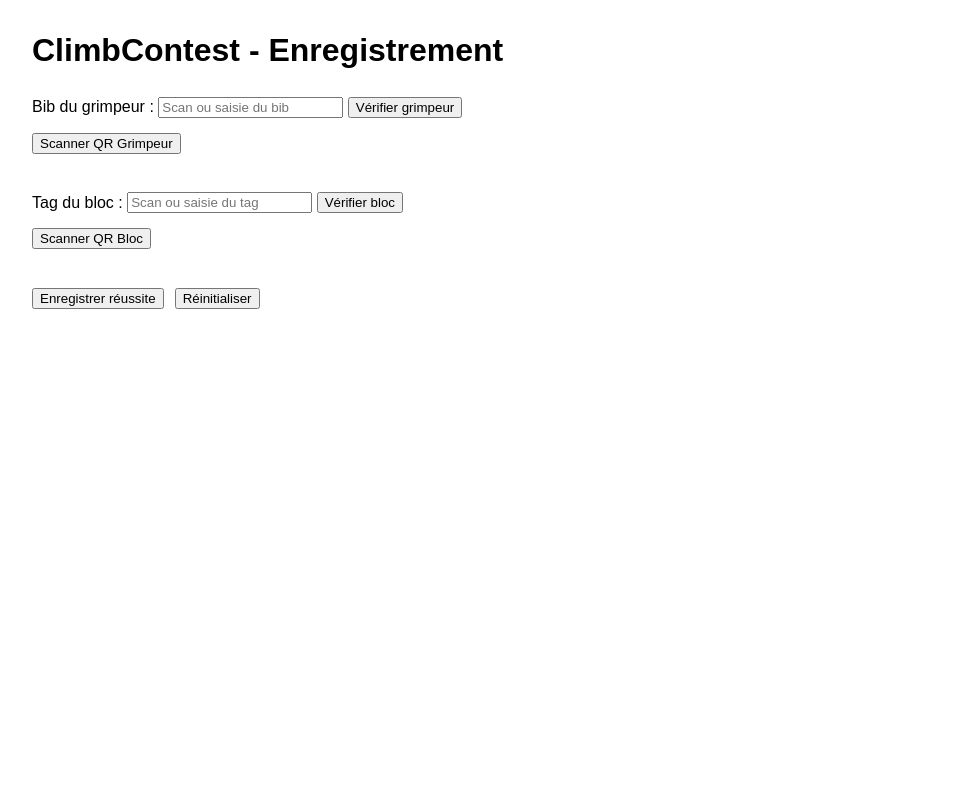
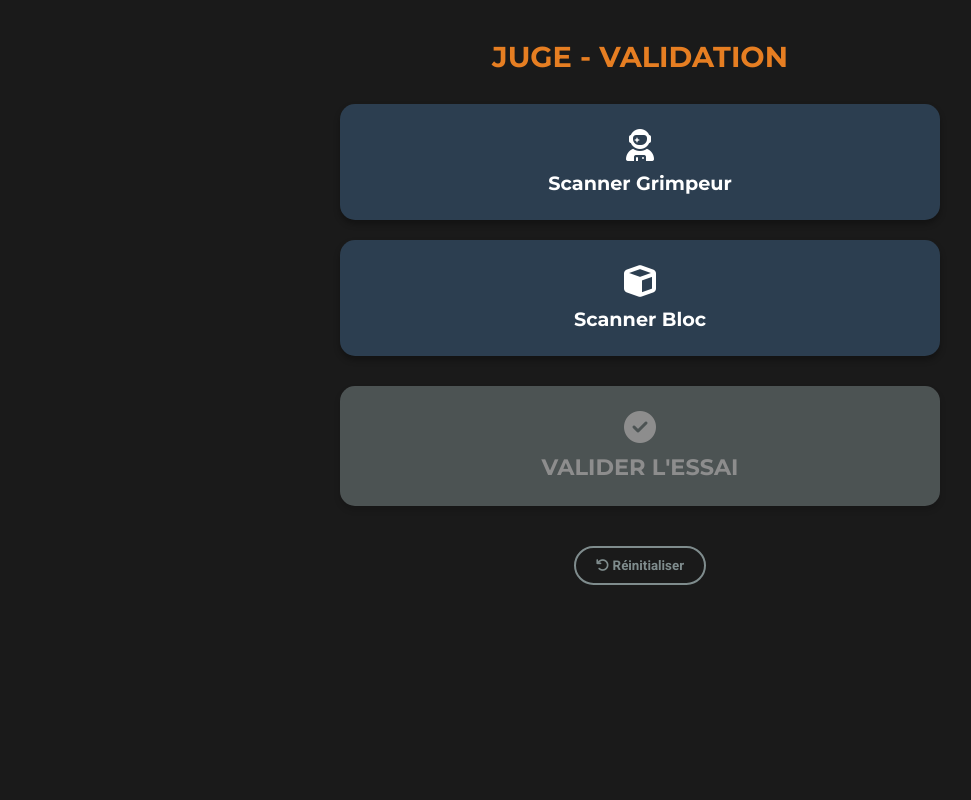
Before and after one commit to computingify/climbContestServer, a Flask app: page / in a window 1280 px wide. Shown: the whole page, without its empty margins (0-971 px from the left). Run offline with Flask 3, Linux system fonts and the light colour scheme.

Commit message:
Refactor index page to be modern

```diff
--- a/climb_contest/static/index.css
+++ b/climb_contest/static/index.css
@@ -1,15 +1,203 @@
+:root {
+    --bg-color: #1a1a1a;
+    --card-bg: #2c3e50;
+    --text-main: #ecf0f1;
+    --accent: #e67e22; /* Orange ClimbContest */
+    --success: #27ae60;
+    --error: #c0392b;
+    --neutral: #7f8c8d;
+    --font-heading: 'Montserrat', sans-serif;
+    --font-body: 'Roboto', sans-serif;
+}
+
 body {
-    font-family: Arial, sans-serif;
-    margin: 2em;
+    background-color: var(--bg-color);
+    color: var(--text-main);
+    font-family: var(--font-body);
+    margin: 0;
+    padding: 0;
+    display: flex;
+    justify-content: center;
+    min-height: 100vh;
 }
-.section {
-    margin-bottom: 2em;
+
+[v-cloak] { display: none; }
+
+#app {
+    width: 100%;
+    max-width: 600px; /* Format mobile */
+    padding: 20px;
+    display: flex;
+    flex-direction: column;
+    align-items: center;
 }
-.error {
-    color: red;
-    margin-top: 0.5em;
+
+header h1 {
+    font-family: var(--font-heading);
+    color: var(--accent);
+    text-transform: uppercase;
+    font-size: 1.8rem;
+    margin-bottom: 30px;
+    text-align: center;
 }
-button {
-    margin-top: 0.5em;
-    margin-right: 0.5em;
+
+.container {
+    width: 100%;
+    display: flex;
+    flex-direction: column;
+    gap: 20px;
 }
+
+/* --- Boutons Principaux --- */
+.action-btn {
+    width: 100%;
+    padding: 25px;
+    border: none;
+    border-radius: 15px;
+    color: white;
+    font-family: var(--font-heading);
+    font-size: 1.2rem;
+    cursor: pointer;
+    transition: all 0.3s ease;
+    display: flex;
+    flex-direction: column;
+    align-items: center;
+    justify-content: center;
+    box-shadow: 0 4px 6px rgba(0,0,0,0.3);
+    position: relative;
+    overflow: hidden;
+}
+
+.action-btn i {
+    font-size: 2rem;
+    margin-bottom: 10px;
+}
+
+.btn-subtext {
+    font-family: var(--font-body);
+    font-size: 0.9rem;
+    font-weight: 300;
+    margin-top: 5px;
+    opacity: 0.9;
+}
+
+/* États des boutons */
+.status-default {
+    background-color: var(--card-bg);
+}
+
+.status-success {
+    background-color: var(--success);
+    transform: scale(1.02);
+}
+
+.status-error {
+    background-color: var(--error);
+    animation: shake 0.5s;
+}
+
+/* Bouton Valider Spécifique */
+.validate-btn {
+    margin-top: 10px;
+    font-size: 1.4rem;
+    text-transform: uppercase;
+}
+.validate-btn:disabled {
+    opacity: 0.5;
+    cursor: not-allowed;
+    background-color: var(--neutral);
+}
+
+/* Bouton Reset */
+.reset-btn {
+    margin-top: 20px;
+    background: transparent;
+    border: 2px solid var(--neutral);
+    color: var(--neutral);
+    padding: 10px 20px;
+    border-radius: 50px;
+    font-family: var(--font-body);
+    font-weight: bold;
+    cursor: pointer;
+    align-self: center;
+    transition: 0.3s;
+}
+
+.reset-btn:hover {
+    border-color: var(--text-main);
+    color: var(--text-main);
+}
+
+.global-error {
+    color: var(--error);
+    text-align: center;
+    margin-top: 10px;
+    font-weight: bold;
+}
+
+/* --- Scanner Plein Écran --- */
+.scanner-overlay {
+    position: fixed;
+    top: 0;
+    left: 0;
+    width: 100%;
+    height: 100%;
+    background-color: black;
+    z-index: 1000;
+    display: flex;
+    flex-direction: column;
+}
+
+.scanner-header {
+    position: absolute;
+    top: 0;
+    left: 0;
+    width: 100%;
+    padding: 20px;
+    background: rgba(0,0,0,0.6);
+    display: flex;
+    justify-content: space-between;
+    align-items: center;
+    z-index: 1001;
+    box-sizing: border-box;
+}
+
+.scanner-header h2 {
+    color: white;
+    margin: 0;
+    font-size: 1.2rem;
+}
+
+.close-scan {
+    background: var(--error);
+    border: none;
+    color: white;
+    padding: 8px 15px;
+    border-radius: 5px;
+    font-weight: bold;
+}
+
+#qr-reader {
+    width: 100%;
+    height: 100%;
+    object-fit: cover;
+}
+
+.scanner-instructions {
+    position: absolute;
+    bottom: 50px;
+    width: 100%;
+    text-align: center;
+    color: white;
+    font-size: 1.1rem;
+    text-shadow: 0 2px 4px rgba(0,0,0,0.8);
+    pointer-events: none;
+}
+
+@keyframes shake {
+  0% { transform: translateX(0); }
+  25% { transform: translateX(-5px); }
+  50% { transform: translateX(5px); }
+  75% { transform: translateX(-5px); }
+  100% { transform: translateX(0); }
+}
--- a/climb_contest/static/index.js
+++ b/climb_contest/static/index.js
@@ -1,172 +1,192 @@
-let savedClimberBib = null;
-let savedBlocTag = null;
+const { createApp } = Vue;
 
-function checkClimber() {
-    // Ouvre la caméra et scanne le QRCode pour le grimpeur
-    startQrScanAndSend('climberInput', '/api/v2/contest/climber/name', (success, message, value) => {
-        if (success) {
-            savedClimberBib = value;
-        } else {
-            savedClimberBib = null;
-            document.getElementById('climberError').textContent = message || 'Erreur inconnue';
+createApp({
+    // Utilisation de [[ ]] pour ne pas entrer en conflit avec Flask Jinja2 si besoin
+    compilerOptions: {
+        delimiters: ['[[', ']]']
+    },
+    data() {
+        return {
+            // climber & bloc states: 'default', 'success', 'error'
+            climberState: 'default',
+            blocState: 'default',
+            validateState: 'default',
+
+            savedClimberBib: null,
+            savedBlocTag: null,
+
+            globalError: "",
+
+            // Scanner logic
+            qrVisible: false,
+            scanTarget: null, // 'climber' ou 'bloc'
+            html5QrcodeScanner: null
+        };
+    },
+    computed: {
+        climberStatusClass() {
+            return `status-${this.climberState}`;
+        },
+        blocStatusClass() {
+            return `status-${this.blocState}`;
+        },
+        validateStatusClass() {
+            return `status-${this.validateState}`;
+        },
+        climberLabel() {
+            if (this.climberState === 'success') return "Grimpeur OK";
+            if (this.climberState === 'error') return "Inconnu";
+            return "Scanner Grimpeur";
+        },
+        blocLabel() {
+            if (this.blocState === 'success') return "Bloc OK";
+            if (this.blocState === 'error') return "Inconnu";
+            return "Scanner Bloc";
+        },
+        canValidate() {
+            // Le bouton valider n'est cliquable que si on a les deux infos valides
+            return (this.climberState === 'success' && this.blocState === 'success' && this.validateState !== 'success');
         }
-    });
-}
+    },
+    methods: {
+        // --- API Helper ---
+        async apiPost(url, body) {
+            try {
+                const res = await fetch(url, {
+                    method: "POST",
+                    headers: {'Content-Type': 'application/json'},
+                    body: JSON.stringify(body)
+                });
+                if (!res.ok) throw new Error(`HTTP ${res.status}`);
+                return await res.json();
+            } catch (err) {
+                console.error(err);
+                return { success: false, message: "Erreur de connexion serveur" };
+            }
+        },
 
-function checkBloc() {
-    // Ouvre la caméra et scanne le QRCode pour le bloc
-    startQrScanAndSend('blocInput', '/api/v2/contest/bloc/name', (success, message, value) => {
-        if (success) {
-            savedBlocTag = value;
-        } else {
-            savedBlocTag = null;
-            document.getElementById('blocError').textContent = message || 'Erreur inconnue';
-        }
-    });
-}
+        // --- Logique Grimpeur ---
+        async verifyClimber(bib) {
+            // Reset état temporaire
+            this.climberState = 'default';
 
-// Fonction qui ouvre la caméra, scanne le QRCode, puis envoie la donnée à l'API
-function startQrScanAndSend(targetInputId, apiUrl, callback) {
-    currentScanTarget = targetInputId;
-    const qrRegion = document.getElementById('qr-region');
-    qrRegion.style.display = 'block';
+            const res = await this.apiPost('/api/v2/contest/climber/name', { id: bib });
 
-    if (!qrScanner) {
-        qrScanner = new Html5Qrcode("qr-reader");
-    }
-    qrScanner.start(
-        { facingMode: "environment" },
-        {
-            fps: 10,
-            qrbox: 250
+            if (res.success) {
+                this.savedClimberBib = bib;
+                this.climberState = 'success';
+                this.globalError = "";
+            } else {
+                this.savedClimberBib = null;
+                this.climberState = 'error';
+                // On peut afficher l'erreur spécifique si besoin
+                // this.globalError = res.message;
+            }
         },
-        qrCodeMessage => {
-            document.getElementById(targetInputId).value = qrCodeMessage;
-            stopQrScan();
-            // Envoie la donnée scannée à l'API correspondante
-            fetch(apiUrl, {
-                method: 'POST',
-                headers: {'Content-Type': 'application/json'},
-                body: JSON.stringify({id: qrCodeMessage})
-            })
-            .then(res => res.json().then(data => ({status: res.status, body: data})))
-            .then(({status, body}) => {
-                if (body.success) {
-                    callback(true, null, qrCodeMessage);
-                } else {
-                    callback(false, body.message, null);
-                }
-            })
-            .catch(() => {
-                callback(false, 'Erreur réseau', null);
+
+        // --- Logique Bloc ---
+        async verifyBloc(tag) {
+            this.blocState = 'default';
+
+            const res = await this.apiPost('/api/v2/contest/bloc/name', { id: tag });
+
+            if (res.success) {
+                this.savedBlocTag = tag;
+                this.blocState = 'success';
+                this.globalError = "";
+            } else {
+                this.savedBlocTag = null;
+                this.blocState = 'error';
+            }
+        },
+
+        // --- Validation Finale ---
+        async sendSuccess() {
+            if (!this.canValidate) return;
+
+            // Appel API
+            const res = await this.apiPost('/api/v2/contest/success', {
+                bib: this.savedClimberBib,
+                bloc: this.savedBlocTag
+            });
+
+            if (res.success) {
+                // 1. Bouton passe au vert
+                this.validateState = 'success';
+
+                // 2. Timer de 1.5 secondes
+                setTimeout(() => {
+                    // 3. Reset total
+                    this.resetAll();
+                }, 1500);
+            } else {
+                // Erreur serveur
+                this.validateState = 'error';
+                this.globalError = res.message || "Erreur lors de la validation";
+
+                // On repasse en gris après un court délai pour permettre de réessayer
+                setTimeout(() => {
+                    this.validateState = 'default';
+                }, 2000);
+            }
+        },
+
+        // --- Reset ---
+        resetAll() {
+            this.climberState = 'default';
+            this.blocState = 'default';
+            this.validateState = 'default';
+            this.savedClimberBib = null;
+            this.savedBlocTag = null;
+            this.globalError = "";
+            this.scanTarget = null;
+        },
+
+        // --- Scanner Logic ---
+        startScan(target) {
+            this.scanTarget = target;
+            this.qrVisible = true;
+
+            // Attendre que le DOM se mette à jour pour que la div #qr-reader existe
+            this.$nextTick(() => {
+                const html5QrCode = new Html5Qrcode("qr-reader");
+                this.html5QrcodeScanner = html5QrCode;
+
+                const config = { fps: 10, qrbox: { width: 250, height: 250 } };
+
+                // Préférer la caméra arrière (environment)
+                html5QrCode.start({ facingMode: "environment" }, config, this.onScanSuccess)
+                .catch(err => {
+                    this.globalError = "Impossible d'accéder à la caméra.";
+                    this.qrVisible = false;
+                });
             });
         },
-        errorMessage => {
-            // ignore scan errors
+
+        onScanSuccess(decodedText, decodedResult) {
+            // Arrêter le scan
+            this.stopScan().then(() => {
+                // Traiter le résultat
+                if (this.scanTarget === 'climber') {
+                    this.verifyClimber(decodedText);
+                } else if (this.scanTarget === 'bloc') {
+                    this.verifyBloc(decodedText);
+                }
+            });
+        },
+
+        async stopScan() {
+            if (this.html5QrcodeScanner) {
+                try {
+                    await this.html5QrcodeScanner.stop();
+                    this.html5QrcodeScanner.clear();
+                } catch (e) {
+                    console.log("Erreur stop scan", e);
+                }
+                this.html5QrcodeScanner = null;
+            }
+            this.qrVisible = false;
+            this.scanTarget = null;
         }
-    ).catch(err => {
-        document.getElementById('qr-error').textContent = "Erreur caméra : " + err;
-    });
-}
-
-function sendSuccess() {
-    document.getElementById('successError').textContent = '';
-    if (!savedClimberBib || !savedBlocTag) {
-        document.getElementById('successError').textContent = 'Veuillez vérifier le grimpeur et le bloc avant.';
-        return;
     }
-    fetch('/api/v2/contest/success', {
-        method: 'POST',
-        headers: {'Content-Type': 'application/json'},
-        body: JSON.stringify({bib: savedClimberBib, bloc: savedBlocTag})
-    })
-    .then(res => res.json().then(data => ({status: res.status, body: data})))
-    .then(({status, body}) => {
-        if (body.success) {
-            savedClimberBib = null;
-            savedBlocTag = null;
-            document.getElementById('climberInput').value = '';
-            document.getElementById('blocInput').value = '';
-        } else {
-            document.getElementById('successError').textContent = body.message || 'Erreur inconnue';
-        }
-    })
-    .catch(() => {
-        document.getElementById('successError').textContent = 'Erreur réseau';
-    });
-}
-
-function resetAll() {
-    savedClimberBib = null;
-    savedBlocTag = null;
-    document.getElementById('climberInput').value = '';
-    document.getElementById('blocInput').value = '';
-    document.getElementById('climberError').textContent = '';
-    document.getElementById('blocError').textContent = '';
-    document.getElementById('successError').textContent = '';
-}
-
-// Ajout du scan QRCode avec html5-qrcode
-let qrScanner = null;
-let currentScanTarget = null;
-
-function startQrScan(targetInputId) {
-    currentScanTarget = targetInputId;
-    const qrRegion = document.getElementById('qr-region');
-    qrRegion.style.display = 'block';
-
-    if (!qrScanner) {
-        qrScanner = new Html5Qrcode("qr-reader");
-    }
-    qrScanner.start(
-        { facingMode: "environment" },
-        {
-            fps: 10,
-            qrbox: 250
-        },
-        qrCodeMessage => {
-            document.getElementById(targetInputId).value = qrCodeMessage;
-            stopQrScan();
-        },
-        errorMessage => {
-            // ignore scan errors
-        }
-    ).catch(err => {
-        document.getElementById('qr-error').textContent = "Erreur caméra : " + err;
-    });
-}
-
-function stopQrScan() {
-    if (qrScanner) {
-        qrScanner.stop().then(() => {
-            document.getElementById('qr-region').style.display = 'none';
-            document.getElementById('qr-error').textContent = '';
-        });
-    }
-}
-
-// Ajoute les boutons de scan au chargement de la page
-window.addEventListener('DOMContentLoaded', () => {
-    // Ajoute le bouton scan grimpeur
-    const climberScanBtn = document.createElement('button');
-    climberScanBtn.textContent = 'Scanner QR Grimpeur';
-    climberScanBtn.onclick = () => startQrScan('climberInput');
-    document.getElementById('climberInput').parentNode.appendChild(climberScanBtn);
-
-    // Ajoute le bouton scan bloc
-    const blocScanBtn = document.createElement('button');
-    blocScanBtn.textContent = 'Scanner QR Bloc';
-    blocScanBtn.onclick = () => startQrScan('blocInput');
-    document.getElementById('blocInput').parentNode.appendChild(blocScanBtn);
-
-    // Ajoute la région d'affichage du scanner
-    const qrRegion = document.createElement('div');
-    qrRegion.id = 'qr-region';
-    qrRegion.style.display = 'none';
-    qrRegion.innerHTML = `
-        <div id="qr-reader" style="width:300px"></div>
-        <div id="qr-error" class="error"></div>
-        <button onclick="stopQrScan()">Fermer le scan</button>
-    `;
-    document.body.appendChild(qrRegion);
-});
+}).mount('#app');
--- a/climb_contest/templates/index.html
+++ b/climb_contest/templates/index.html
@@ -2,33 +2,84 @@
 <html lang="fr">
 <head>
     <meta charset="UTF-8">
-    <title>ClimbContest - Enregistrement</title>
+    <meta name="viewport" content="width=device-width, initial-scale=1.0">
+    <title>Juge - ClimbContest</title>
+
+    <!-- Fonts identiques à la page Results -->
+    <link href="https://fonts.googleapis.com/css2?family=Montserrat:wght@700;900&family=Roboto:wght@300;400;700&display=swap" rel="stylesheet">
+    <!-- FontAwesome pour les icônes (optionnel mais recommandé) -->
+    <link rel="stylesheet" href="https://cdnjs.cloudflare.com/ajax/libs/font-awesome/6.4.0/css/all.min.css">
+
     <link rel="stylesheet" href="/static/index.css">
+
+    <script src="https://unpkg.com/vue@3/dist/vue.global.prod.js"></script>
     <script src="https://unpkg.com/html5-qrcode"></script>
 </head>
 <body>
-    <h1>ClimbContest - Enregistrement</h1>
+<div id="app" v-cloak>
+    <header>
+        <h1>Juge - Validation</h1>
+    </header>
 
-    <div class="section">
-        <label for="climberInput">Bib du grimpeur :</label>
-        <input type="text" id="climberInput" placeholder="Scan ou saisie du bib">
-        <button onclick="checkClimber()">Vérifier grimpeur</button>
-        <div id="climberError" class="error"></div>
+    <div class="container">
+        <!-- Bouton Grimpeur -->
+        <button
+            class="action-btn"
+            :class="climberStatusClass"
+            @click="startScan('climber')"
+        >
+            <i class="fas fa-user-astronaut"></i>
+            <span class="btn-label">[[ climberLabel ]]</span>
+            <span v-if="savedClimberBib" class="btn-subtext">Bib: [[ savedClimberBib ]]</span>
+        </button>
+
+        <!-- Bouton Bloc -->
+        <button
+            class="action-btn"
+            :class="blocStatusClass"
+            @click="startScan('bloc')"
+        >
+            <i class="fas fa-cube"></i>
+            <span class="btn-label">[[ blocLabel ]]</span>
+            <span v-if="savedBlocTag" class="btn-subtext">Tag: [[ savedBlocTag ]]</span>
+        </button>
+
+        <!-- Bouton Valider -->
+        <button
+            class="action-btn validate-btn"
+            :class="validateStatusClass"
+            @click="sendSuccess"
+            :disabled="!canValidate"
+        >
+            <i class="fas fa-check-circle"></i>
+            <span>Valider l'essai</span>
+        </button>
+
+        <!-- Bouton Reset -->
+        <button
+            class="reset-btn"
+            @click="resetAll"
+        >
+            <i class="fas fa-undo"></i> Réinitialiser
+        </button>
+
+        <!-- Message d'erreur global -->
+        <div v-if="globalError" class="global-error">
+            [[ globalError ]]
+        </div>
     </div>
 
-    <div class="section">
-        <label for="blocInput">Tag du bloc :</label>
-        <input type="text" id="blocInput" placeholder="Scan ou saisie du tag">
-        <button onclick="checkBloc()">Vérifier bloc</button>
-        <div id="blocError" class="error"></div>
+    <!-- Overlay du Scanner Plein Écran -->
+    <div v-if="qrVisible" class="scanner-overlay">
+        <div class="scanner-header">
+            <h2>Scan [[ scanTarget === 'climber' ? 'Grimpeur' : 'Bloc' ]]</h2>
+            <button @click="stopScan" class="close-scan">Fermer</button>
+        </div>
+        <div id="qr-reader"></div>
+        <div class="scanner-instructions">Visez le QR Code</div>
     </div>
+</div>
 
-    <div class="section">
-        <button onclick="sendSuccess()">Enregistrer réussite</button>
-        <button onclick="resetAll()">Réinitialiser</button>
-        <div id="successError" class="error"></div>
-    </div>
-
-    <script src="/static/index.js"></script>
+<script src="/static/index.js"></script>
 </body>
 </html>
```
